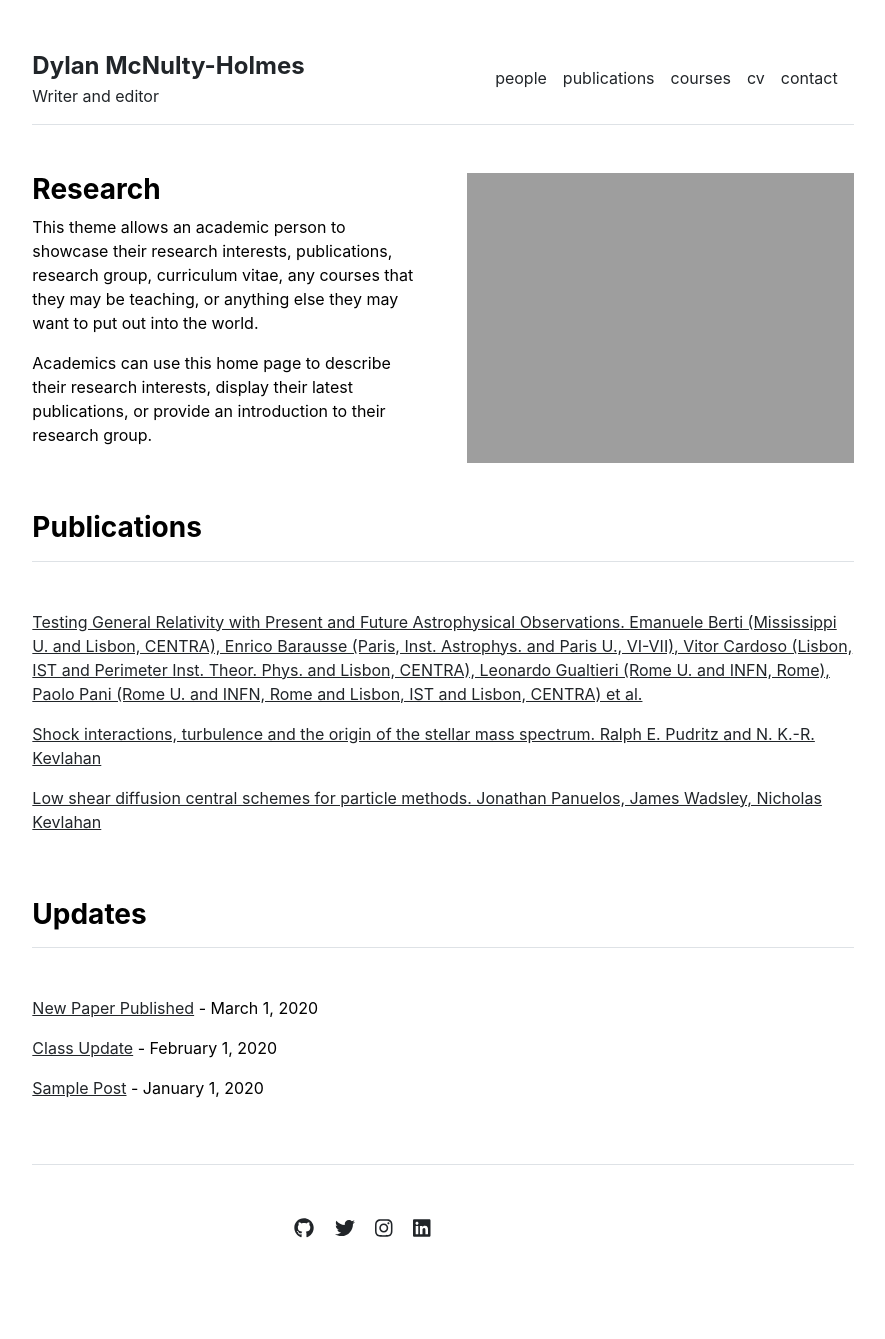
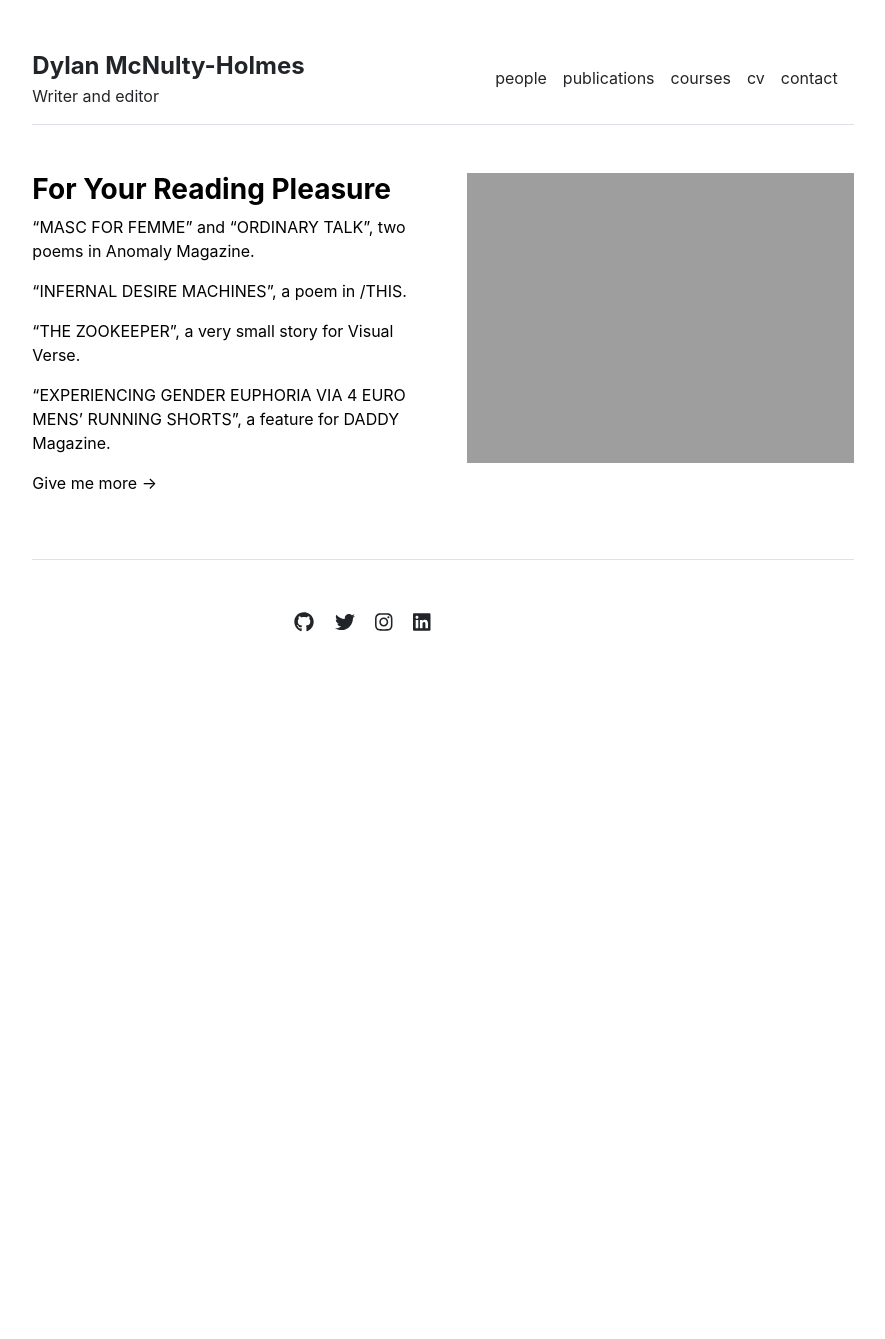
Before and after one commit to dyl-amh/website, a Jekyll site: the page built from index.md, in a window 1280 px wide. Shown: the whole page, without its empty margins (197-1082 px from the left). Built offline with Jekyll 4.4.1, drawn with Linux system fonts in a browser that asks for light colours; after the commit the page ends 900 px from its top, so only the background shows below that.

Commit message:
Update and simplify homepage

```diff
--- a/_layouts/home.html
+++ b/_layouts/home.html
@@ -4,21 +4,10 @@ layout: default
 
 <div class="row g-5 mb-5">
   <div class="col-md-6">
-    <h3 class="fw-bold">Research</h3>
+    <h3 class="fw-bold">For Your Reading Pleasure</h3>
     {{ content }}
   </div>
   <div class="col-md-6">
     <img src="{{ site.github.url }}/assets/img/home.jpg" alt="Home" width="100%">
   </div>
 </div>
-
-{% include publications.html %}
-
-<div class="row g-5 mb-5">
-  <div class="col-md-12">
-    <h3 class="fw-bold border-bottom pb-3 mb-5">Updates</h3>
-    {% for post in site.posts %}
-      <p><a href="{{ site.github.url }}/{{ post.url }}">{{ post.title }}</a> - {{ post.date | date: "%B %-d, %Y" }}</p>
-    {% endfor %}
-  </div>
-</div>
--- a/index.md
+++ b/index.md
@@ -3,6 +3,12 @@ layout: home
 title: "Home"
 ---
 
-This theme allows an academic person to showcase their research interests, publications, research group, curriculum vitae, any courses that they may be teaching, or anything else they may want to put out into the world.
+“MASC FOR FEMME” and “ORDINARY TALK”, two poems in Anomaly Magazine.
 
-Academics can use this home page to describe their research interests, display their latest publications, or provide an introduction to their research group.
+“INFERNAL DESIRE MACHINES”, a poem in /THIS.
+
+“THE ZOOKEEPER”, a very small story for Visual Verse.
+
+“EXPERIENCING GENDER EUPHORIA VIA 4 EURO MENS’ RUNNING SHORTS”, a feature for DADDY Magazine.
+
+Give me more ->
```
Also changed, not shown: _posts/2020-01-01-sample-post.md (deleted, +0 -14 lines), _posts/2020-02-01-class-update.md (deleted, +0 -14 lines), _posts/2020-03-01-new-paper-published.md (deleted, +0 -14 lines), contact.md (+0 -2 lines).
